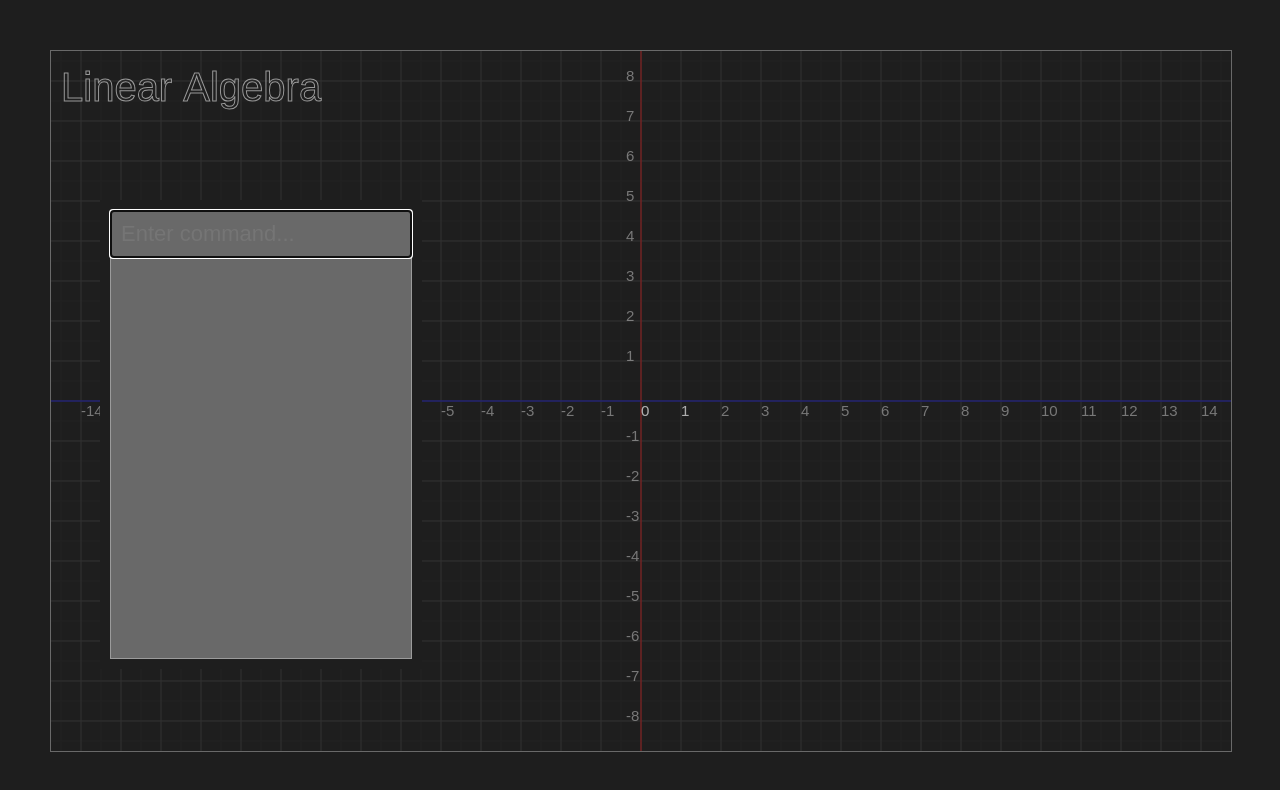
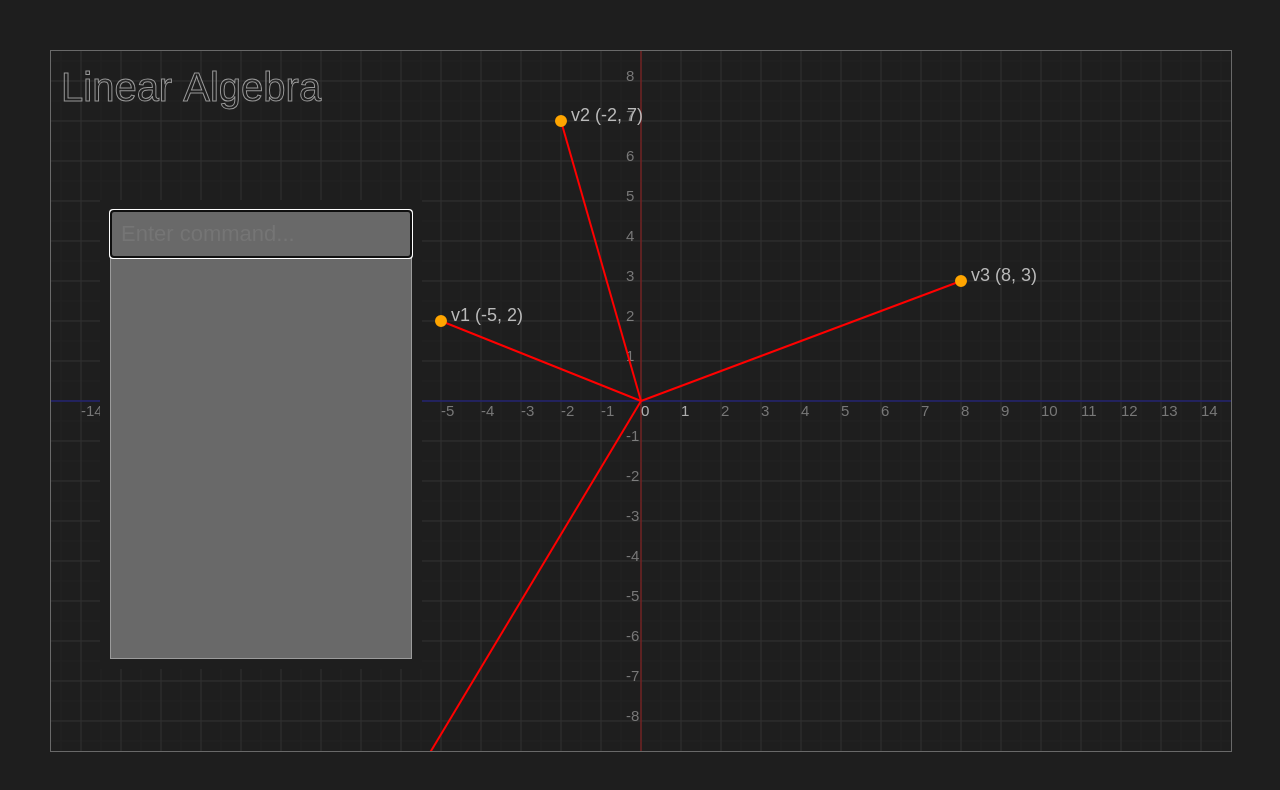
Before and after one commit to YanivOr/linear-algebra, a plain HTML site: page index.html in a window 1280 px wide. Drawn offline with Linux system fonts and the light colour scheme.

Commit message:
added some vectors commands

```diff
--- a/index.html
+++ b/index.html
@@ -19,5 +19,6 @@
   <script src="./js/grid.js"></script>
   <script src="./js/info-layer.js"></script>
   <script src="./js/vector.js"></script>
+  <script src="./js/commands-handler.js"></script>
 </body>
 </html>
--- a/js/app.js
+++ b/js/app.js
@@ -39,7 +39,7 @@ document.addEventListener('DOMContentLoaded', () => {
 })
 
 /*****************************************************/
-
+/*
 const v = (x, y) => {
   const vectorName = `v${vectorCounter}`;
   vectors[vectorName] = new Vector(x, y, vectorName);
@@ -61,3 +61,4 @@ const sub = (v0, v1) => {
   const y = v0.y - v1.y;
   v(x, y);
 }
+*/
--- /dev/null
+++ b/js/commands-handler.js
@@ -0,0 +1,147 @@
+const newVector = (x, y) => {
+    const vectorName = `v${vectorCounter}`;
+    vectors[vectorName] = new Vector(x, y, vectorName);
+    vectorCounter++;
+}
+
+const vectorCreate = (command) => {
+    const [x, y] = command.split(',');
+    newVector(x, y);
+}
+
+const vectorDelete = (command) => {
+    const vectorName = command;
+    delete vectors[vectorName];
+}
+
+const vectorsAddition = (command) => {
+    const [v0, v1] = command.split(',');
+
+    if (!vectors[v0] || !vectors[v1]) {
+        return;
+    }
+
+    const x = parseInt(vectors[v0].x) + parseInt(vectors[v1].x);
+    const y = parseInt(vectors[v0].y) + parseInt(vectors[v1].y);
+
+    newVector(x, y);
+}
+
+const vectorsSubtraction = (command) => {
+    const [v0, v1] = command.split(',');
+
+    if (!vectors[v0] || !vectors[v1]) {
+        return;
+    }
+
+    const x = parseInt(vectors[v0].x) - parseInt(vectors[v1].x);
+    const y = parseInt(vectors[v0].y) - parseInt(vectors[v1].y);
+
+    newVector(x, y);
+}
+
+const vectorsScaling = (command) => {
+    const [v0, scalar] = command.split(',');
+
+    if (!vectors[v0]) {
+        return;
+    }
+
+    vectors[v0].x *= scalar;
+    vectors[v0].y *= scalar;
+}
+
+/*************************************************/
+
+/*
+const commonPatterns = {
+    vn: `(v)([0-9]+)`
+};
+*/
+
+const patterns = [
+    {
+        // Create vector
+        pattern: new RegExp(`(v+)(\\s*)(\\()(\\s*)(-*)([0-9]+)(.*)([0-9]*)(\\s*)(,)(\\s*)(-*)([0-9]+)(.*)([0-9]*)(\\s*)(\\))`),
+        remove: [
+            new RegExp(`(\\s)`, 'g'),
+            new RegExp(`(v+)(\\s*)(\\()`),
+            new RegExp(`(\\))`)
+        ],
+        handleFunction: vectorCreate
+    },
+    {
+        // Delete vector
+        pattern: new RegExp(`(del)(\\s+)(v)([0-9]+)`),
+        remove: [
+            new RegExp(`(\\s)`, 'g'),
+            new RegExp(`(del)`)
+        ],
+        handleFunction: vectorDelete
+    },
+    {
+        // Vectors addition
+        pattern: new RegExp(`(add)(\\s*)(\\()(\\s*)(v)([0-9]+)(\\s*)(,)(\\s*)(v)([0-9]+)(\\s*)(\\))`),
+        remove: [
+            new RegExp(`(\\s)`, 'g'),
+            new RegExp(`(add)(\\()`),
+            new RegExp(`(\\))`)
+        ],
+        handleFunction: vectorsAddition
+    },
+    {
+        // Vectors subtraction
+        pattern: new RegExp(`(sub)(\\s*)(\\()(\\s*)(v)([0-9]+)(\\s*)(,)(\\s*)(v)([0-9]+)(\\s*)(\\))`),
+        remove: [
+            new RegExp(`(\\s)`, 'g'),
+            new RegExp(`(sub)(\\()`),
+            new RegExp(`(\\))`)
+        ],
+        handleFunction: vectorsSubtraction
+    },
+    {
+        // Vector scaling
+        pattern: new RegExp(`(scale)(\\s*)(\\()(\\s*)(v)([0-9]+)(\\s*)(,)(\\s*)(-*)([0-9]+)(.*)([0-9]*)(\\s*)(\\))`),
+        remove: [
+            new RegExp(`(\\s)`, 'g'),
+            new RegExp(`(scale)(\\()`),
+            new RegExp(`(\\))`)
+        ],
+        handleFunction: vectorsScaling
+    }
+];
+
+const removeStrings = (command, remove) =>{
+    remove.map(pattern => {
+        command = command.replace(pattern, '');
+    });
+
+    return command;
+}
+
+const handleCommand = (command) => {
+    command = command.trim();
+
+    patterns.map(({pattern, remove, handleFunction}) => {
+        const results = pattern.test(command);
+        if (results) {
+            command = removeStrings(command, remove);
+            handleFunction(command);
+        }
+    });
+}
+
+/**********************************************************/
+
+// DOM content loaded
+document.addEventListener('DOMContentLoaded', () => {
+    commands = [
+        'v(3,5)',
+        'v(-5,2)',
+        'add(v0,v1)',
+        'sub(v0,v1)',
+        'scale(v0,-2)',
+    ].map(command => {
+        handleCommand(command);
+    });
+})
--- a/js/console.js
+++ b/js/console.js
@@ -8,13 +8,7 @@ document.addEventListener('DOMContentLoaded', () => {
         if (event.keyCode === 13) {
             const command = event.target.value;
             event.target.value = null;
-
-            try {
-                eval(command);
-            }
-            catch (e) {
-                console.log(e);
-            }
+            handleCommand(command);
         }
     });
 
```
